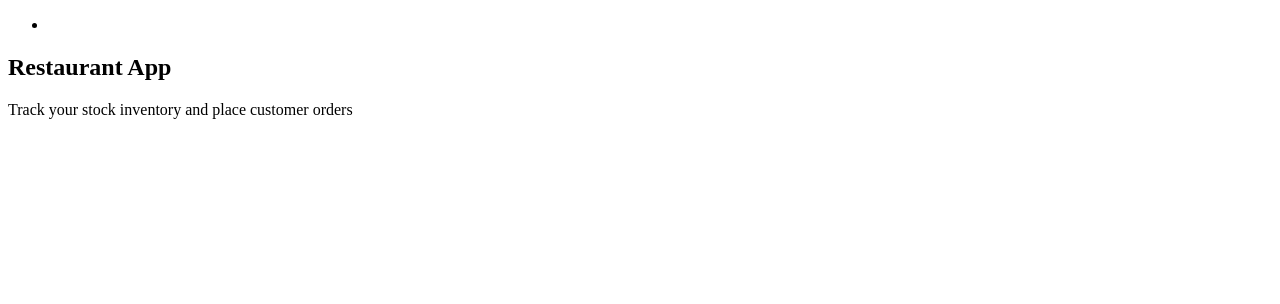
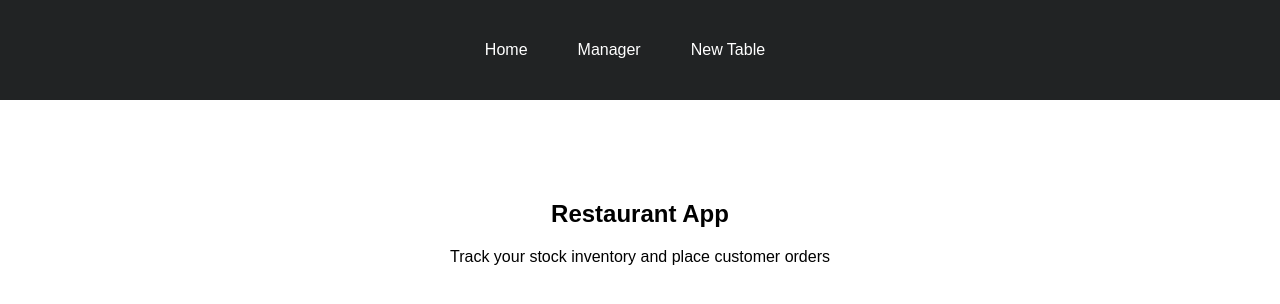
Before and after one commit to KryptoFlamingo/Inventory_Management_App, a Flask app: template templates/index.html in a window 1280 px wide. Shown: the top 304 px of the page. Run offline with Flask 2, Linux system fonts and the light colour scheme; the template is opened without the code that fills it, so the values that code supplies are empty.

Commit message:
home page CSS started ahead of implementing backend code. UX development only

```diff
--- a/models/menu.py
+++ b/models/menu.py
@@ -1,7 +1,8 @@
 class Menu:
 
-    def __init__( self, meal_name, id = None ):
-        self.meal_name = meal_name
+    def __init__( self, meal_beef = False, meal_pasta = True, id = None ):
+        self.meal_beef = meal_beef
+        self.meal_pasta = []
         self.id = id
 
 
--- a/static/style.css
+++ b/static/style.css
@@ -0,0 +1,45 @@
+body{
+    font-family: Arial, Helvetica, sans-serif;
+    margin: 0px;
+}
+
+.container{
+    display: flex;
+    flex-direction: column;
+    width: 50%;
+    margin: 0 auto;
+  }
+
+  body > header{
+    background-color: #212324;
+    padding: 10px;
+}
+
+#menu{
+    display: flex;
+    color: white;
+    padding: 5px;
+    justify-content: center;
+}
+
+#menu > li{
+    list-style: none;
+    padding: 10px;
+    color: white;
+    margin-right: 30px;
+}
+
+#menu > li > a, a:visited{
+    text-decoration: none;
+    color: white;
+}
+
+#menu > li > a:hover{
+    text-decoration: none;
+    color: blue;
+}
+
+#content {
+    margin-top: 100px;
+    text-align: center;
+}
--- a/templates/base.html
+++ b/templates/base.html
@@ -2,17 +2,26 @@
 <html>
 <head>
   <title>Restaurant App</title>
-  <link href="https://fonts.googleapis.com/css?family=Merriweather|Special+Elite" rel="stylesheet">
-  <link rel="stylesheet" href="{{ url_for('static', filename='css/style.css') }}">
+  <meta name="viewport" content="width=device-width, initial-scale=1.0">
+  <link rel="stylesheet" href="{{ url_for('static', filename='style.css') }}">
 </head>
 <body>
+<header>
 <main class="flex flex--row">
   <nav>
-    <ul>
-      <li>
-      </li>
+    <ul id="menu">
+        <li>
+            <a href="/">Home</a>
+        </li>
+        <li>
+            <a href="/manager_section">Manager <Section></Section></a>
+        </li>
+        <li>
+            <a href="/Table/new">New Table</a>
+        </li>
     </ul>
   </nav>
+</header>
   <section id="content">
       {% block content %}
 
```
